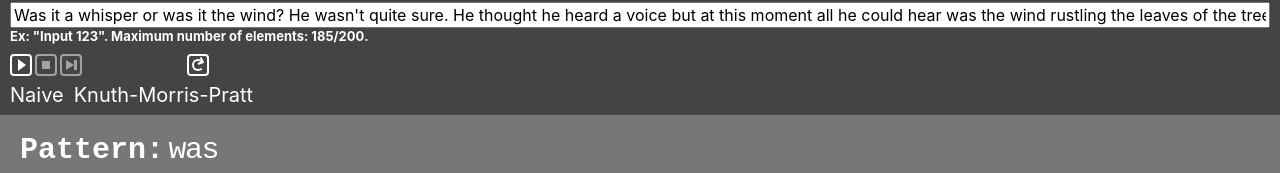
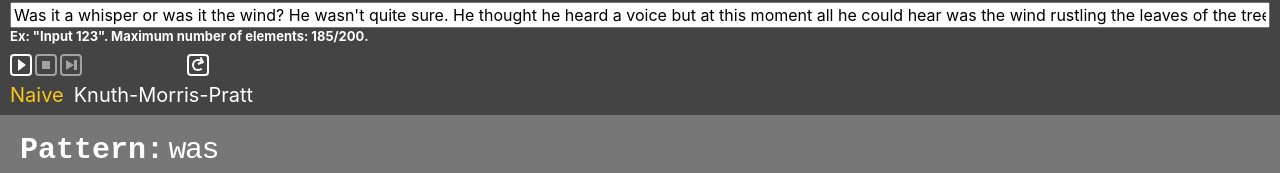
Before and after one commit to AlexEgorchatov/Algorithms, a React (Create React App) app in the folder frontend/: page /search in a window 1280 px wide. Shown: the part 125-298 px from the top of the page. Built offline with nearby package versions, Linux system fonts and the light colour scheme.

Commit message:
Fixed a bug with selected algorithm update.

```diff
--- a/frontend/src/Components/AlgorithmsList.tsx
+++ b/frontend/src/Components/AlgorithmsList.tsx
@@ -3,7 +3,7 @@ import { css } from '@emotion/react';
 import { useContext } from 'react';
 import { useSelector } from 'react-redux';
 import { AlgorithmBase } from '../Core/Abstractions/AlgorithmBase';
-import { AppState, store } from '../Store/Store';
+import { AppState } from '../Store/Store';
 import { headerItemHovered } from '../Resources/Colors';
 import { algorithmContext } from '../Core/Helper';
 import { IAlgorithmData } from '../Core/Interfaces/IAlgorithmData';
@@ -65,12 +65,12 @@ export const AlgorithmsList = ({ data }: AlgorithmListProps) => {
         display: flex;
       `}
     >
-      {data.map((algorithm, index) => (
+      {data.map((dataItem, index) => (
         <AlgorithmComponent
           key={index}
-          title={algorithm.title}
-          isSelected={algorithm.algorithm.constructor.name === store.getState().sortingPageState.selectedSortingAlgorithm}
-          algorithm={algorithm.algorithm}
+          title={dataItem.title}
+          isSelected={dataItem.algorithm.constructor.name === algorithmManager.selectedAlgorithm.constructor.name}
+          algorithm={dataItem.algorithm}
         />
       ))}
     </div>
```
